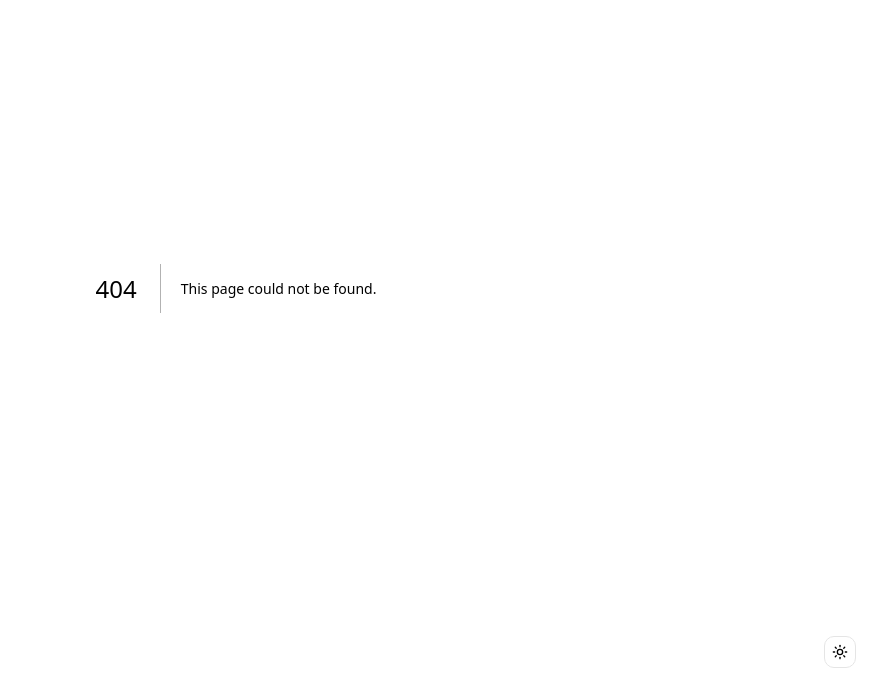
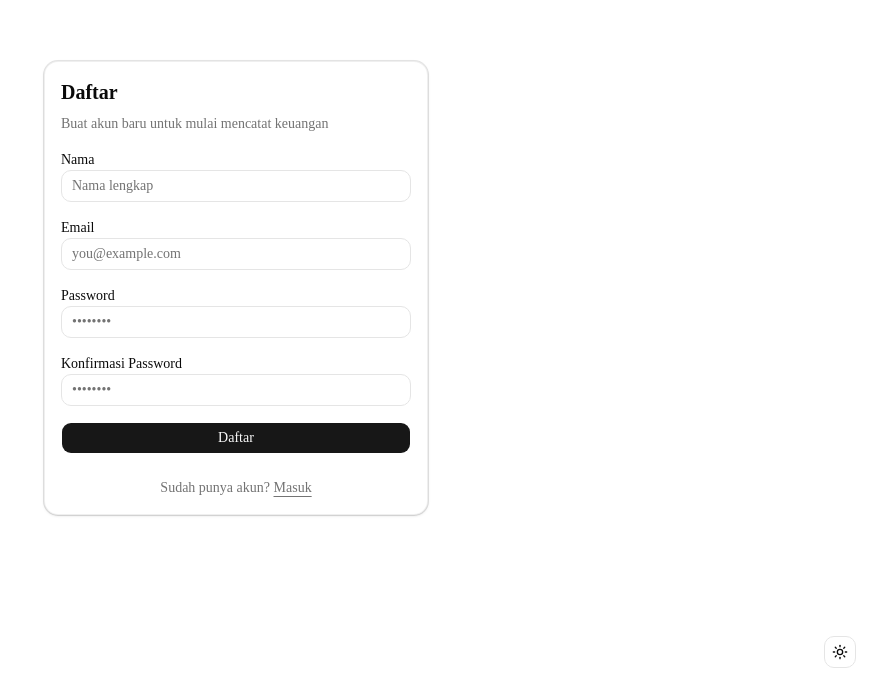
Before and after one commit to fakhri-muzakki/cash-flow, a Next.js app: page /register in a window 1280 px wide. Before the commit this address had no page. Shown: the part 112-800 px from the top of the page, without its empty margins (404-1280 px from the left). Built offline with nearby package versions, Linux system fonts and the light colour scheme.

Commit message:
feat(auth): add login and register pages with form validation and mock auth

```diff
--- /dev/null
+++ b/app/(auth)/login/page.tsx
@@ -0,0 +1,118 @@
+"use client";
+
+import Link from "next/link";
+import { useForm } from "react-hook-form";
+import { zodResolver } from "@hookform/resolvers/zod";
+import * as z from "zod";
+
+import { Button } from "@/components/ui/button";
+import { Input } from "@/components/ui/input";
+import {
+  Card,
+  CardContent,
+  CardHeader,
+  CardTitle,
+  CardDescription,
+} from "@/components/ui/card";
+import {
+  Form,
+  FormControl,
+  FormField,
+  FormItem,
+  FormLabel,
+  FormMessage,
+} from "@/components/ui/form";
+
+const loginSchema = z.object({
+  email: z.string().email("Email tidak valid"),
+  password: z.string().min(6, "Password minimal 6 karakter"),
+});
+
+type LoginValues = z.infer<typeof loginSchema>;
+
+export default function LoginPage() {
+  const form = useForm<LoginValues>({
+    resolver: zodResolver(loginSchema),
+    defaultValues: {
+      email: "",
+      password: "",
+    },
+  });
+
+  const onSubmit = async (values: LoginValues) => {
+    console.log(values);
+  };
+
+  return (
+    <div className="min-h-screen flex items-center justify-center bg-background px-4">
+      <Card className="w-full max-w-sm border border-border/60 shadow-sm">
+        <CardHeader className="space-y-1">
+          <CardTitle className="text-xl font-semibold">Masuk</CardTitle>
+          <CardDescription className="text-sm">
+            Gunakan email dan password Anda
+          </CardDescription>
+        </CardHeader>
+
+        <CardContent>
+          <Form {...form}>
+            <form onSubmit={form.handleSubmit(onSubmit)} className="space-y-4">
+              <FormField
+                control={form.control}
+                name="email"
+                render={({ field }) => (
+                  <FormItem>
+                    <FormLabel>Email</FormLabel>
+                    <FormControl>
+                      <Input
+                        type="email"
+                        placeholder="you@example.com"
+                        {...field}
+                      />
+                    </FormControl>
+                    <FormMessage />
+                  </FormItem>
+                )}
+              />
+
+              <FormField
+                control={form.control}
+                name="password"
+                render={({ field }) => (
+                  <FormItem>
+                    <FormLabel>Password</FormLabel>
+                    <FormControl>
+                      <Input
+                        type="password"
+                        placeholder="••••••••"
+                        {...field}
+                      />
+                    </FormControl>
+                    <FormMessage />
+                  </FormItem>
+                )}
+              />
+
+              <Button
+                type="submit"
+                className="w-full"
+                disabled={form.formState.isSubmitting}
+              >
+                {form.formState.isSubmitting ? "Loading..." : "Masuk"}
+              </Button>
+            </form>
+          </Form>
+
+          <div className="mt-6 text-center text-sm text-muted-foreground">
+            Belum punya akun?{" "}
+            <Link
+              href="/register"
+              className="underline underline-offset-4 hover:text-foreground"
+            >
+              Daftar
+            </Link>
+          </div>
+        </CardContent>
+      </Card>
+    </div>
+  );
+}
--- /dev/null
+++ b/app/(auth)/register/page.tsx
@@ -0,0 +1,161 @@
+"use client";
+
+import Link from "next/link";
+import { useForm } from "react-hook-form";
+import { zodResolver } from "@hookform/resolvers/zod";
+import * as z from "zod";
+
+import { Button } from "@/components/ui/button";
+import { Input } from "@/components/ui/input";
+import {
+  Card,
+  CardContent,
+  CardHeader,
+  CardTitle,
+  CardDescription,
+} from "@/components/ui/card";
+import {
+  Form,
+  FormControl,
+  FormField,
+  FormItem,
+  FormLabel,
+  FormMessage,
+} from "@/components/ui/form";
+
+const registerSchema = z
+  .object({
+    name: z.string().min(2, "Nama minimal 2 karakter"),
+    email: z.string().email("Email tidak valid"),
+    password: z.string().min(6, "Password minimal 6 karakter"),
+    confirmPassword: z
+      .string()
+      .min(6, "Konfirmasi password minimal 6 karakter"),
+  })
+  .refine((data) => data.password === data.confirmPassword, {
+    message: "Password tidak sama",
+    path: ["confirmPassword"],
+  });
+
+type RegisterValues = z.infer<typeof registerSchema>;
+
+export default function RegisterPage() {
+  const form = useForm<RegisterValues>({
+    resolver: zodResolver(registerSchema),
+    defaultValues: {
+      name: "",
+      email: "",
+      password: "",
+      confirmPassword: "",
+    },
+  });
+
+  const onSubmit = async (values: RegisterValues) => {
+    console.log(values);
+  };
+
+  return (
+    <div className="min-h-screen flex items-center justify-center bg-background px-4">
+      <Card className="w-full max-w-sm border border-border/60 shadow-sm">
+        <CardHeader className="space-y-1">
+          <CardTitle className="text-xl font-semibold">Daftar</CardTitle>
+          <CardDescription className="text-sm">
+            Buat akun baru untuk mulai mencatat keuangan
+          </CardDescription>
+        </CardHeader>
+
+        <CardContent>
+          <Form {...form}>
+            <form onSubmit={form.handleSubmit(onSubmit)} className="space-y-4">
+              <FormField
+                control={form.control}
+                name="name"
+                render={({ field }) => (
+                  <FormItem>
+                    <FormLabel>Nama</FormLabel>
+                    <FormControl>
+                      <Input placeholder="Nama lengkap" {...field} />
+                    </FormControl>
+                    <FormMessage />
+                  </FormItem>
+                )}
+              />
+
+              <FormField
+                control={form.control}
+                name="email"
+                render={({ field }) => (
+                  <FormItem>
+                    <FormLabel>Email</FormLabel>
+                    <FormControl>
+                      <Input
+                        type="email"
+                        placeholder="you@example.com"
+                        {...field}
+                      />
+                    </FormControl>
+                    <FormMessage />
+                  </FormItem>
+                )}
+              />
+
+              <FormField
+                control={form.control}
+                name="password"
+                render={({ field }) => (
+                  <FormItem>
+                    <FormLabel>Password</FormLabel>
+                    <FormControl>
+                      <Input
+                        type="password"
+                        placeholder="••••••••"
+                        {...field}
+                      />
+                    </FormControl>
+                    <FormMessage />
+                  </FormItem>
+                )}
+              />
+
+              <FormField
+                control={form.control}
+                name="confirmPassword"
+                render={({ field }) => (
+                  <FormItem>
+                    <FormLabel>Konfirmasi Password</FormLabel>
+                    <FormControl>
+                      <Input
+                        type="password"
+                        placeholder="••••••••"
+                        {...field}
+                      />
+                    </FormControl>
+                    <FormMessage />
+                  </FormItem>
+                )}
+              />
+
+              <Button
+                type="submit"
+                className="w-full"
+                disabled={form.formState.isSubmitting}
+              >
+                {form.formState.isSubmitting ? "Loading..." : "Daftar"}
+              </Button>
+            </form>
+          </Form>
+
+          <div className="mt-6 text-center text-sm text-muted-foreground">
+            Sudah punya akun?{" "}
+            <Link
+              href="/login"
+              className="underline underline-offset-4 hover:text-foreground"
+            >
+              Masuk
+            </Link>
+          </div>
+        </CardContent>
+      </Card>
+    </div>
+  );
+}
```
